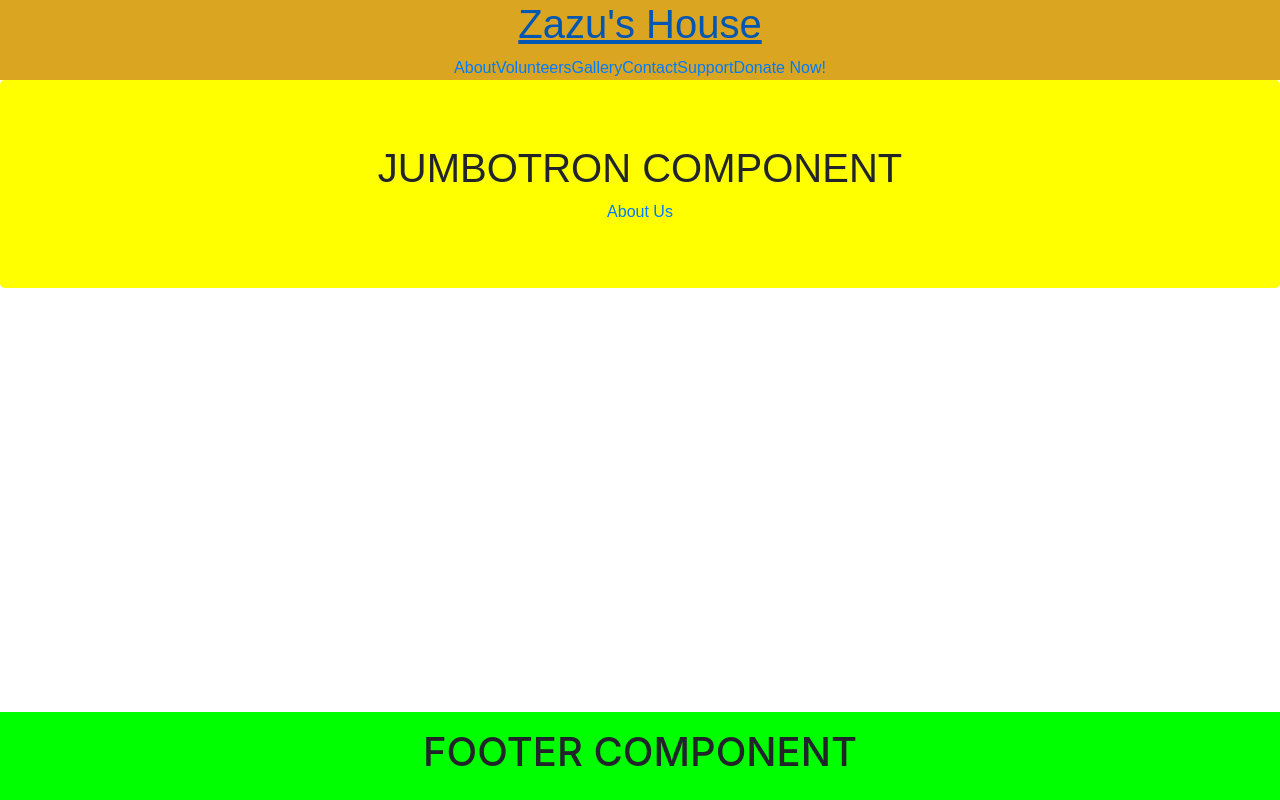
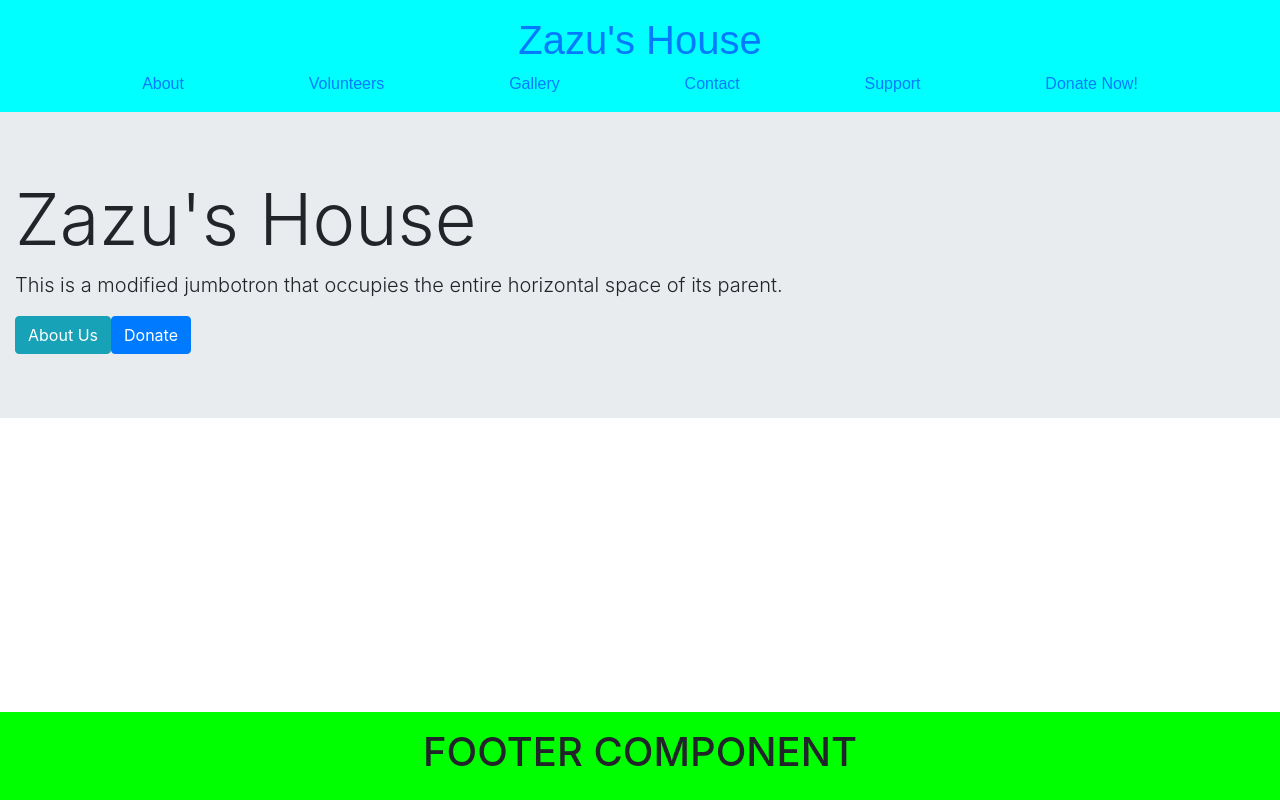
Before and after one commit to eswotinsky/capstone, a React app: page /donate in a window 1280 px wide. Built offline with nearby package versions, Linux system fonts and the light colour scheme.

Commit message:
update Jumbotron, Header styling

```diff
--- a/src/components/Header.jsx
+++ b/src/components/Header.jsx
@@ -6,25 +6,33 @@ function Header(){
     <div className="header">
       <style jsx>{`
           div.header {
-            background-color:goldenrod;
-            text-align:center;
+            right: 0;
+            top: 0;
+            left: 0;
+            padding: 1rem;
+            background-color: cyan;
+            text-align: center;
             font-family:sans-serif;
           }
           img {
             width:10%;
             border-radius:40px;
           }
+          span.header-link {
+            margin:5%;
+          }
         `}
       </style>
       <Link to='/'><h1>Zazu's House</h1></Link>
-      <Link to='/about'>About</Link>
-      <Link to='/volunteers'>Volunteers</Link>
-      <Link to='/gallery'>Gallery</Link>
-      <Link to='/contact'>Contact</Link>
-      <Link to='/support'>Support</Link>
-      <Link to='/donate'>Donate Now!</Link>
+      <Link to='/about'><span className='header-link'>About</span></Link>
+      <Link to='/volunteers'><span className='header-link'>Volunteers</span></Link>
+      <Link to='/gallery'><span className='header-link'>Gallery</span></Link>
+      <Link to='/contact'><span className='header-link'>Contact</span></Link>
+      <Link to='/support'><span className='header-link'>Support</span></Link>
+      <Link to='/donate'><span className='header-link'>Donate Now!</span></Link>
     </div>
   );
 }
 
 export default Header;
+//.header position:absolute;
--- a/src/components/Jumbotron.jsx
+++ b/src/components/Jumbotron.jsx
@@ -1,25 +1,37 @@
 import React from 'react';
 import { Link } from 'react-router-dom';
+import Background from '../assets/parrot.jpg';
+import { Jumbotron, Container, Button } from 'reactstrap';
 
-function Jumbotron(){
+function Home(){
   return (
-    <div className="jumbotron">
+    <div className='home'>
       <style jsx>{`
-          div.jumbotron {
-            background-color:yellow;
-            text-align:center;
+          .jumbotron {
+            background-image:url(${Background});
+            background-size:cover;
             font-family:sans-serif;
+            height:650px;
+            color:white;
           }
-          img {
-            width:10%;
-            border-radius:40px;
+          .jumbotron-text {
+            margin-left:10%;
           }
-          `}
+          .jumbotron-link {
+            margin-right:5%;
+          }
+        `}
       </style>
-      <h1>JUMBOTRON COMPONENT</h1>
-      <Link to='/about'>About Us</Link>
+      <Jumbotron fluid className='jumbotron'>
+        <Container fluid className='jumbotron-text'>
+          <h1 className="display-3">Zazu's House</h1>
+          <p className="lead">This is a modified jumbotron that occupies the entire horizontal space of its parent.</p>
+          <Link to='/about'><Button className='jumbotron-link' color='info'>About Us</Button></Link>
+          <Link to='/support'><Button className='jumbotron-link' color='primary'>Donate</Button></Link>
+        </Container>
+      </Jumbotron>
     </div>
   );
 }
 
-export default Jumbotron;
+export default Home;
```
Also changed, not shown: src/assets/parrot.jpg (added).
